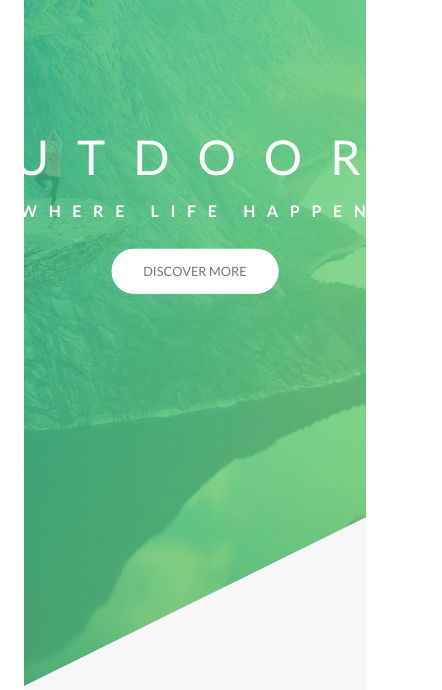
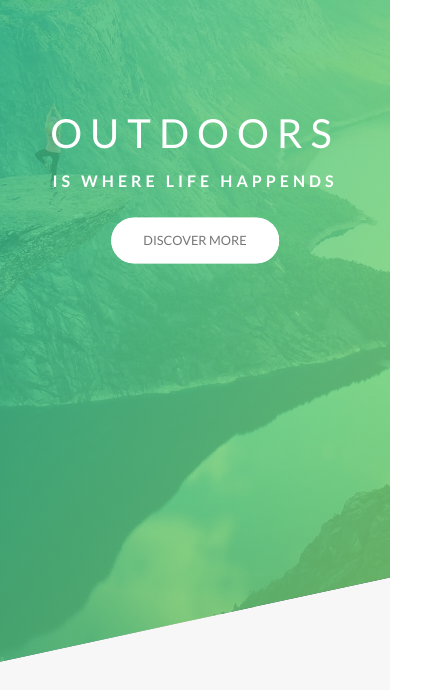
Before and after one commit to Parjoona/css-outdoors-website, a website: page index.html in a window 390 px wide. Shown: the part 140-830 px from the top of the page, 442 px wide, since content can reach past the window. Drawn offline with Linux system fonts and the light colour scheme.

Commit message:
media queries for layout components and base

```diff
--- a/sass/abstracts/_mixins.scss
+++ b/sass/abstracts/_mixins.scss
@@ -9,6 +9,10 @@
 @mixin notlastchildright {
     &:not(:last-child) {
         margin-right: $gutter-horizontal;
+
+        @include query-for(tablet) {
+            margin-bottom: 2rem;
+        }
     }
 }
 
--- a/sass/base/_base.scss
+++ b/sass/base/_base.scss
@@ -26,4 +26,9 @@ html {
 body {
      /* inherits from * */
     box-sizing: border-box;
+    padding: 3rem;
+
+    @include query-for(tablet) {
+        padding: 0;
+    }
 }
--- a/sass/base/_typography.scss
+++ b/sass/base/_typography.scss
@@ -4,7 +4,6 @@ body {
     /* font-size: 16px; */
     line-height: 1.7;
     color: $color-grey-dark;
-    padding: 3rem;
 }
 
 .heading-primary {
@@ -20,6 +19,11 @@ body {
         font-weight: 400;
         letter-spacing: 3.5rem;
         animation: movePrimaryMainInLeft 550ms 200ms forwards;
+
+        @include query-for(mobile) {
+            letter-spacing: 1rem;
+            font-size: 5rem;
+        }
     }
 
     &--sub {
@@ -28,6 +32,10 @@ body {
         font-weight: 700;
         letter-spacing: 1.45rem;
         animation: movePrimarySubInRight 550ms 200ms forwards;
+
+        @include query-for(mobile) {
+            letter-spacing: .5rem;
+        }
     }
 }
 
@@ -45,6 +53,14 @@ body {
         letter-spacing: .2rem;
         text-shadow: 0 .2rem 5rem rgba($color-grey-dark, .2);
     }
+
+    @include query-for(tablet) {
+        font-size: 3rem;
+    }
+
+    @include query-for(mobile) {
+        font-size: 2.5rem;
+    }
 }
 
 .heading-tertiary {
--- a/sass/base/_utilities.scss
+++ b/sass/base/_utilities.scss
@@ -4,10 +4,18 @@
 
 .u-margin-bottom-big {
     margin-bottom: 8rem !important;
+
+    @include query-for(tablet) {
+        margin-bottom: 5rem !important;
+    }
 }
 
 .u-margin-bottom-medium {
     margin-bottom: 4rem !important;
+
+    @include query-for(tablet) {
+        margin-bottom: 3rem !important;
+    }
 }
 
 .u-margin-bottom-small {
--- a/sass/layout/_footer.scss
+++ b/sass/layout/_footer.scss
@@ -3,6 +3,10 @@
     padding: 10rem 0;
     font-size: 1.4rem;
     color: $color-grey-light-1;
+
+    @include query-for(tablet) {
+        padding: 8rem 0;
+    }
 
     &__logo-box {
         text-align: center;
@@ -17,6 +21,11 @@
         border-top: 1px solid $color-grey-light-2;
         padding-top: 2rem;
         display: inline-block;
+
+        @include query-for(tablet) {
+            width: 100%;
+            text-align: center;
+        }
     }
 
     &__list {
@@ -53,5 +62,11 @@
         float: right;
         border-top: 1px solid $color-grey-light-2;
         padding-top: 2rem;
+
+        @include query-for(tablet) {
+            width: 100%;
+            text-align: center;
+            float: none;
+        }
     }
 }
--- a/sass/layout/_grid.scss
+++ b/sass/layout/_grid.scss
@@ -8,6 +8,15 @@
     [class^="col-"] {
         float: left;
         @include notlastchildright;
+
+        @include query-for(tablet) {
+            width: 100% !important;
+        }
+    }
+
+    @include query-for(tablet) {
+        max-width: 50rem;
+        padding: 0 3rem;
     }
 
     .col {
--- a/sass/layout/_header.scss
+++ b/sass/layout/_header.scss
@@ -13,6 +13,11 @@
 
     -webkit-clip-path: polygon(0 0, 100% 0, 100% 75vh, 0 100%);
     clip-path: polygon(0 0, 100% 0, 100% 75vh, 0 100%);
+
+    @include query-for(tablet) {
+        -webkit-clip-path: polygon(0 0, 100% 0, 100% 85vh, 0 100%);
+        clip-path: polygon(0 0, 100% 0, 100% 85vh, 0 100%);
+    }
 
     &__logo-box {
         position: absolute;
--- a/sass/layout/_navigation.scss
+++ b/sass/layout/_navigation.scss
@@ -15,6 +15,16 @@
         box-shadow: 0 1rem 2rem rgba($color-black, 0.1);
         text-align: center;
         cursor: pointer;
+
+        @include query-for(tablet) {
+            top: 4rem;
+            right: 4rem;
+        }
+
+        @include query-for(phone) {
+            top: 3rem;
+            right: 3rem;
+        }
     }
 
     &__button:hover &__icon::before {
@@ -73,6 +83,16 @@
             0.87,
             1
         );
+
+        @include query-for(tablet) {
+            top: 4.5rem;
+            right: 4.5rem;
+        }
+
+        @include query-for(phone) {
+            top: 3.5rem;
+            right: 3.5rem;
+        }
     }
 
     &__nav {
--- a/sass/pages/_home.scss
+++ b/sass/pages/_home.scss
@@ -2,6 +2,10 @@
     background: $color-grey-light-1;
     padding: 25rem 0;
     margin-top: -20vh;
+
+    @include query-for(mobile) {
+        padding: 25rem 0;
+    }
 }
 
 .section-features {
@@ -21,22 +25,38 @@
     & > * {
         transform: skewY(7deg);
     }
+
+    @include query-for(tablet) {
+        padding: 15rem 0;
+    }
 }
 
 .section-tours {
     background: $color-grey-light-1;
     padding: 25rem 0 15rem 0;
     margin-top: -9.7rem;
+
+    @include query-for(mobile) {
+        padding: 20rem 0 10rem 0;
+    }
 }
 
 .section-stories {
     padding: 15rem 0;
     position: relative;
+
+    @include query-for(tablet) {
+        padding: 10rem 0;
+    }
 }
 
 .section-book {
     padding: 15rem 0;
     background-image: linear-gradient(to right bottom, $color-primary-light, $color-primary-dark);
+
+    @include query-for(tablet) {
+        padding: 10rem 0;
+    }
 }
 
 .book {
```
Also changed, not shown: css/style.css.
